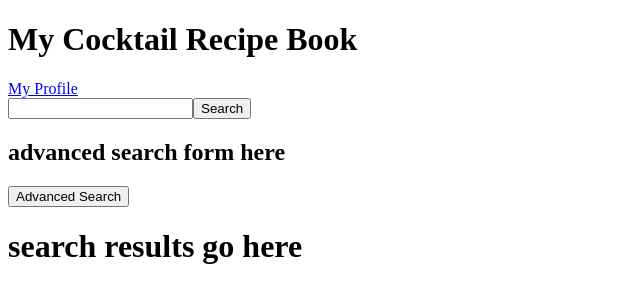
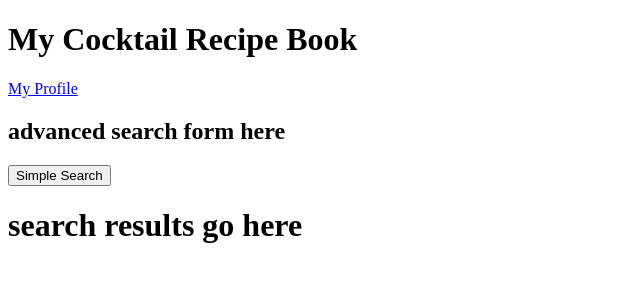
Before and after one commit to leah-cardon/drink-recipe-book, a React app: page / in a window 1280 px wide. Shown: the top 302 px of the page, without its empty margins (0-640 px from the left). Built offline with nearby package versions, Linux system fonts and the light colour scheme; the HTML template or start-up script is replaced by a standard one.

Commit message:
Added logic to display simple search bar or advanced search depending on search state

```diff
--- a/src/components/App/App.jsx
+++ b/src/components/App/App.jsx
@@ -16,12 +16,10 @@ class App extends React.Component {
   }
 
   switchSearches () {
-    const swapped = this.state.search === 'simple' ? 'advanced' : 'simple';
-
+    const swapped = this.state.search === 'basic' ? 'advanced' : 'basic';
     this.setState({
       search: swapped
     });
-    console.log('new search: ', this.state.search);
   }
 
   render () {
@@ -29,9 +27,8 @@ class App extends React.Component {
       <div>
         <h1>My Cocktail Recipe Book</h1>
         <a href='/profile' >My Profile</a>
-        <BasicSearch />
-        <AdvancedSearch />
-        <button onClick={this.switchSearches}>{this.state.search === 'simple' ? 'Advanced Search' : 'Simple Search'}</button>
+        {this.state.search === 'basic' ? <BasicSearch /> : <AdvancedSearch />}
+        <button onClick={this.switchSearches}>{this.state.search === 'basic' ? 'Advanced Search' : 'Simple Search'}</button>
         <SearchResults />
 
       </div>
```
Also changed, not shown: src/dist/bundle.js.
